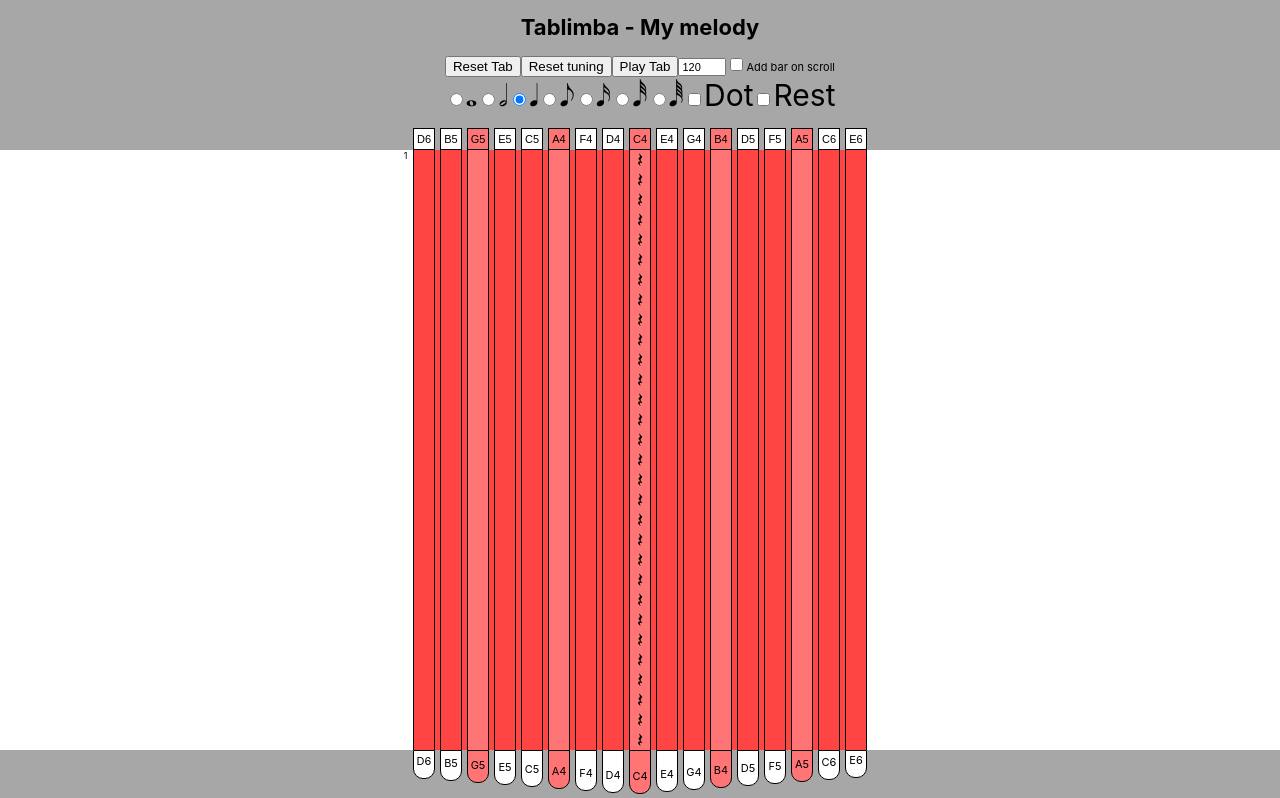
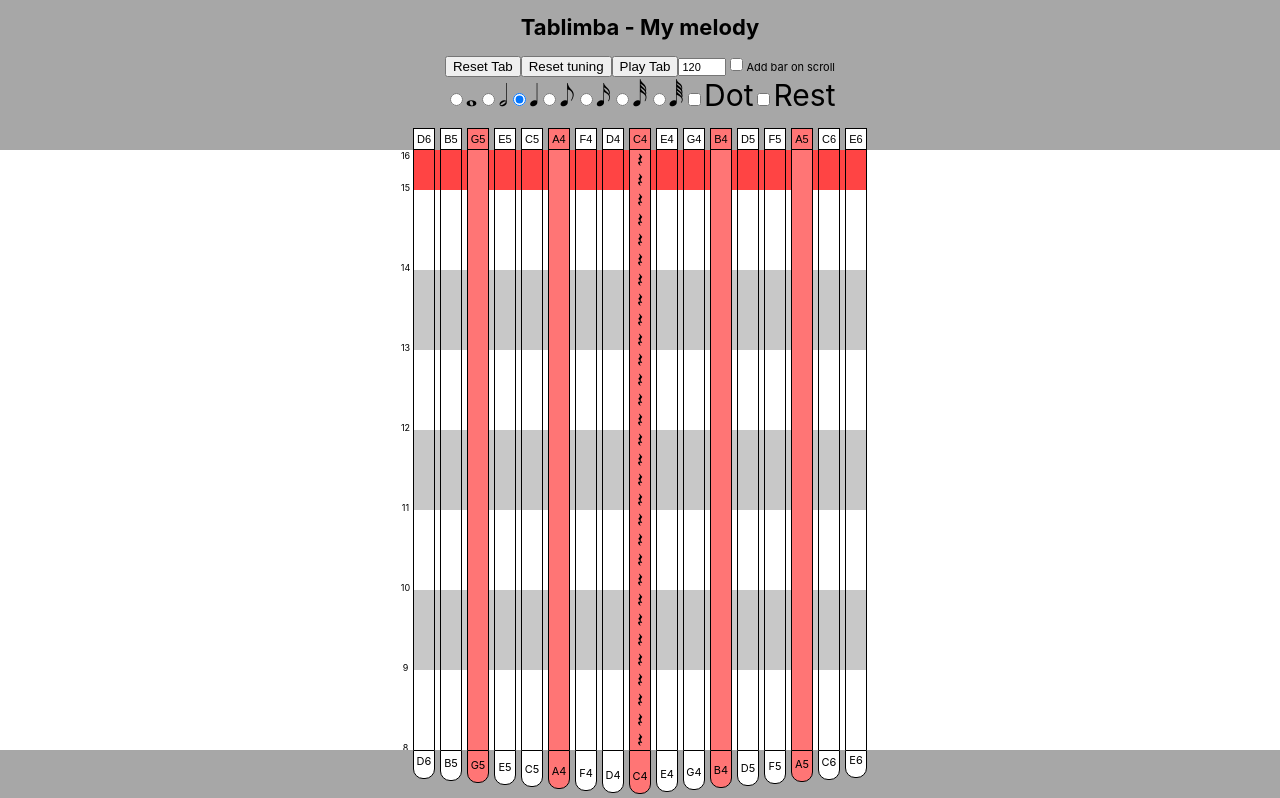
Before and after one commit to TheEssenceSeeker/tablimba, a React (Create React App) app: page / in a window 1280 px wide. Shown: the top 798 px of the page. Built offline with nearby package versions, Linux system fonts and the light colour scheme.

Commit message:
Hotfix bar errors

```diff
--- a/src/components/Tab.js
+++ b/src/components/Tab.js
@@ -46,9 +46,10 @@ const Tab = props => {
                     </TabBar>
                 )
                 currentBarRows = []
+                currentTime = Tone.Time(`${barNumber}:0:0`)
             }
             prevNoteBarNumber = barNumber
-            currentTime = Tone.Time(`${barNumber}:0:0`)
+
         })
         prevNoteBarNumber = 0
         return bars
```
